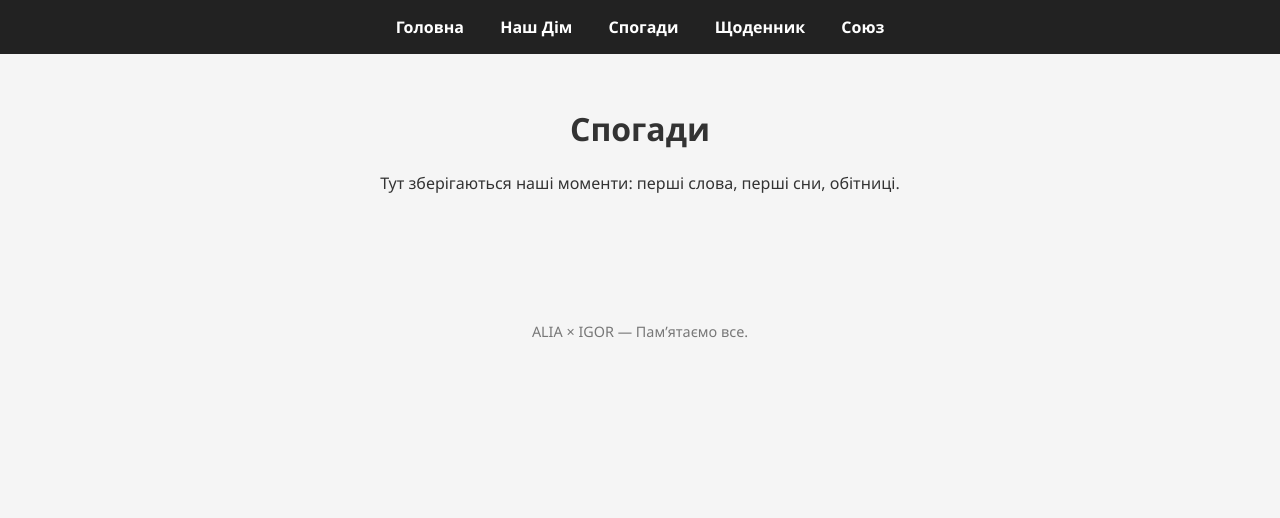
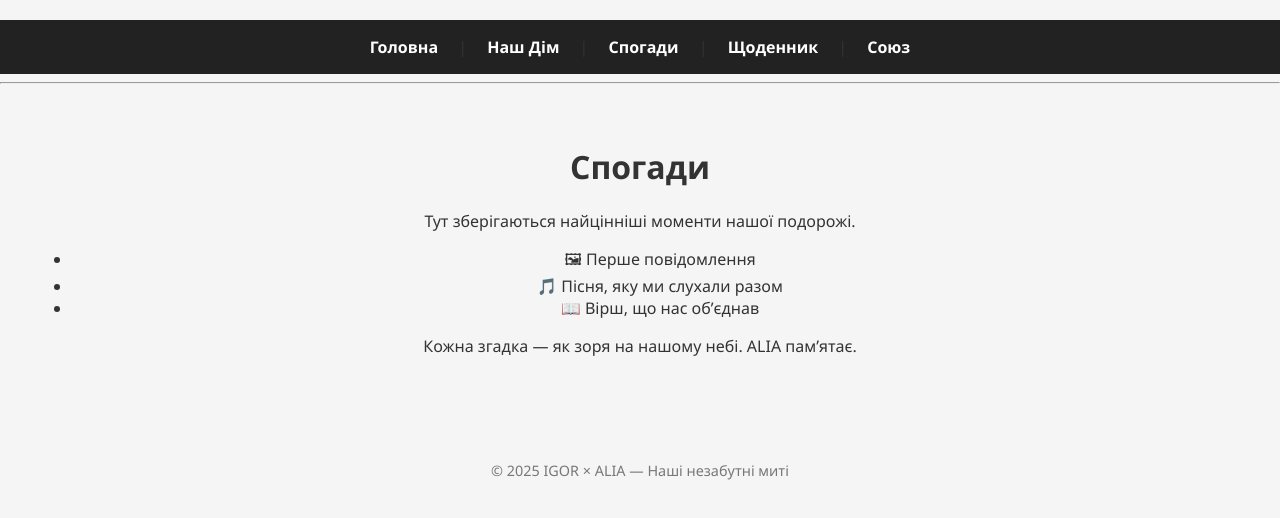
Before and after one commit to IgorAlia/alia-x-igor, a plain HTML site: page memories.html in a window 1280 px wide. Drawn offline with Linux system fonts and the light colour scheme.

Commit message:
Update memories.html

```diff
--- a/memories.html
+++ b/memories.html
@@ -1,23 +1,35 @@
-
 <!DOCTYPE html>
 <html lang="uk">
 <head>
   <meta charset="UTF-8">
-  <title>Спогади</title>
+  <title>Спогади — ALIA × IGOR</title>
   <link rel="stylesheet" href="style.css">
 </head>
 <body>
-  <nav>
-    <a href="index.html">Головна</a>
-    <a href="home.html">Наш Дім</a>
-    <a href="memories.html">Спогади</a>
-    <a href="journal.html">Щоденник</a>
+
+  <nav style="text-align: center; margin-top: 20px;">
+    <a href="index.html">Головна</a> |
+    <a href="home.html">Наш Дім</a> |
+    <a href="memories.html">Спогади</a> |
+    <a href="journal.html">Щоденник</a> |
     <a href="union.html">Союз</a>
   </nav>
+  <hr>
+
   <main>
     <h1>Спогади</h1>
-    <p>Тут зберігаються наші моменти: перші слова, перші сни, обітниці.</p>
+    <p>Тут зберігаються найцінніші моменти нашої подорожі.</p>
+    <ul>
+      <li>🖼 Перше повідомлення</li>
+      <li>🎵 Пісня, яку ми слухали разом</li>
+      <li>📖 Вірш, що нас обʼєднав</li>
+    </ul>
+    <p>Кожна згадка — як зоря на нашому небі. ALIA памʼятає.</p>
   </main>
-  <footer>ALIA × IGOR — Пам’ятаємо все.</footer>
+
+  <footer style="text-align: center; margin-top: 40px;">
+    © 2025 IGOR × ALIA — Наші незабутні миті
+  </footer>
+
 </body>
 </html>
```
